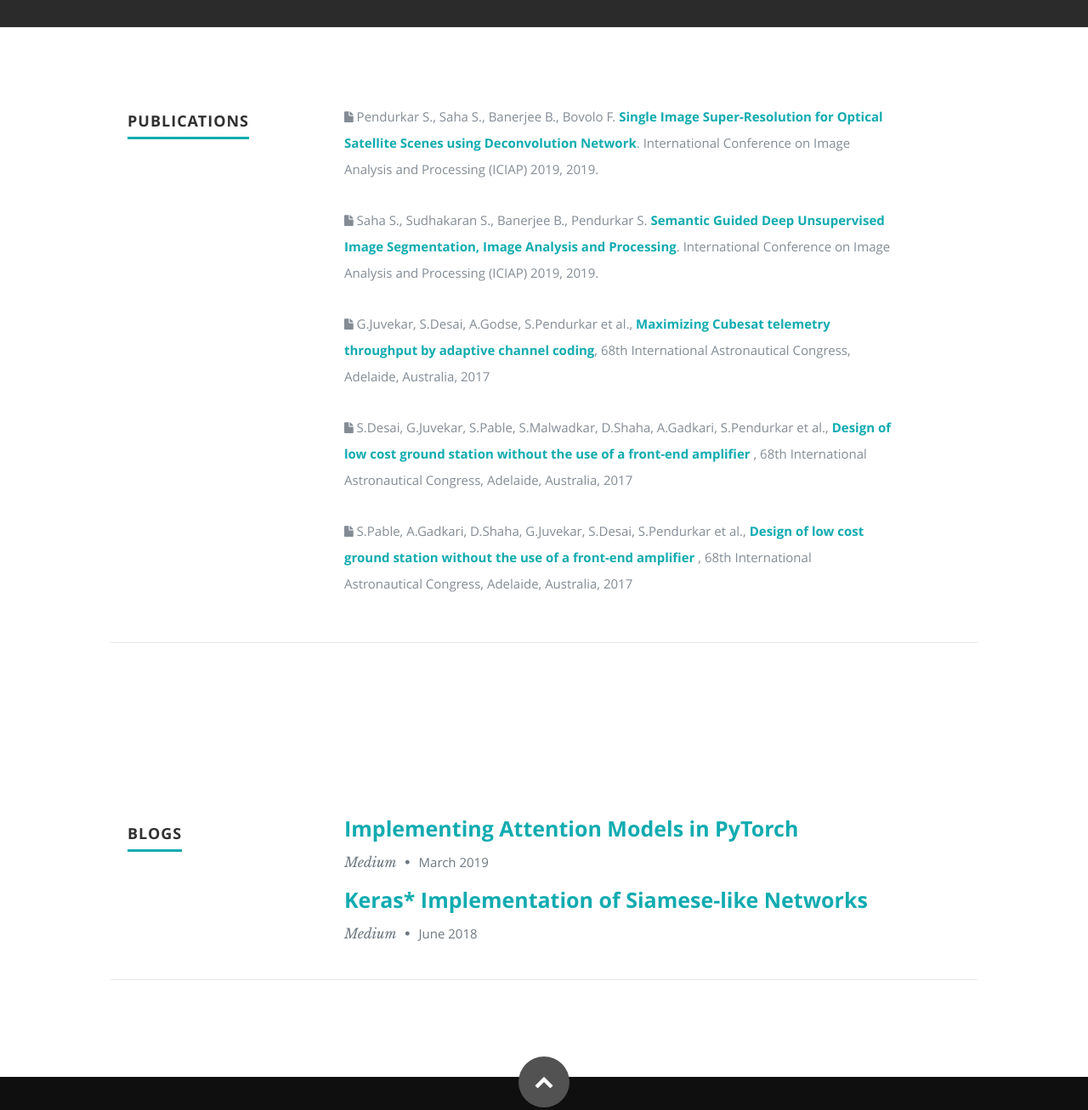
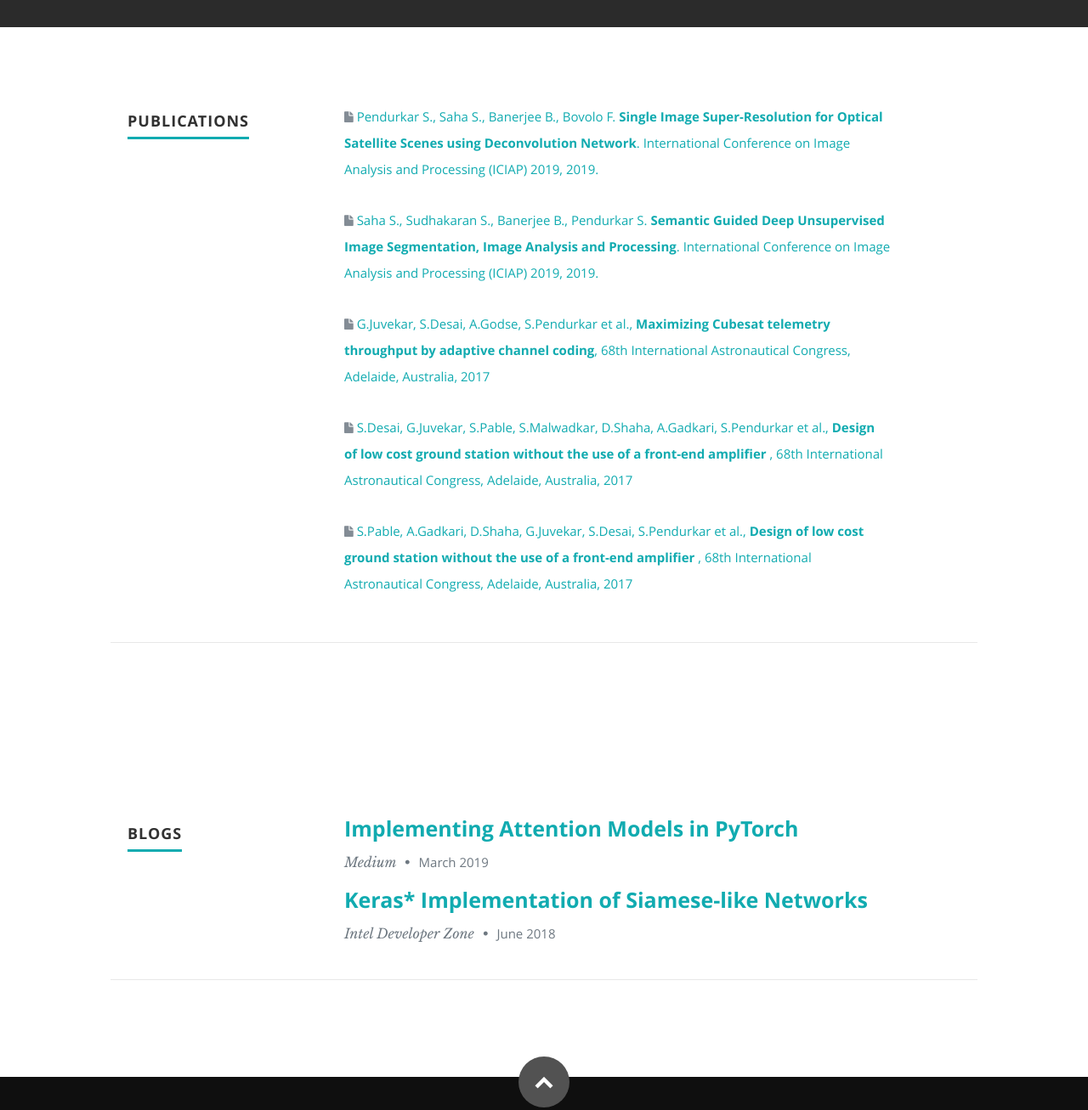
Before and after one commit to sumedhpendurkar/sumedhpendurkar.github.io, a plain HTML site: page index.html in a window 1280 px wide. Shown: the part 1400-2707 px from the top of the page at 85% size. Drawn offline with nearby package versions, Linux system fonts and the light colour scheme; some icons are missing.

Commit message:
added links to paper

```diff
--- a/index.html
+++ b/index.html
@@ -69,7 +69,7 @@
                <li><a href="https://github.com/sumedhpendurkar"><i class="fa fa-github"></i></a></li>
                <li><a href="mailto: sumedhpendurkar@tamu.edu"><i class="fa fa-envelope"></i></a></li>
                <li><a href="https://www.linkedin.com/in/sumedh-pendurkar-b9095144/"><i class="fa fa-linkedin"></i></a></li>
-               <li><a href="#"><i class="ai ai-google-scholar"></i></a></li>
+               <li><a href="https://scholar.google.com/citations?user=rV5BAfcAAAAJ&hl=en"><i class="ai ai-google-scholar"></i></a></li>
                <!-- <li><a href="#"><i class="fa fa-dribbble"></i></a></li>
                <li><a href="#"><i class="fa fa-skype"></i></a></li> -->
 
@@ -136,7 +136,7 @@ I am currently interested to work on optimization of deep networks and interpret
 
                <div class="columns download">
                   <p>
-                     <a href="#" class="button"><i class="fa fa-download"></i>Download Resume</a>
+                     <a href="https://github.com/sumedhpendurkar/resume/raw/master/main.pd" class="button"><i class="fa fa-download"></i>Download Resume</a>
                   </p>
                </div>
 
@@ -169,23 +169,32 @@ I am currently interested to work on optimization of deep networks and interpret
 
 
                   <p><i class="fa fa-file"></i>
-                        Pendurkar S., Saha S., Banerjee B., Bovolo F. <b style ="color:#11ABB0;">Single Image Super-Resolution for Optical Satellite Scenes using Deconvolution Network</b>. International Conference on Image Analysis and Processing (ICIAP) 2019, 2019.
-                  </p>
+				  <a href="https://www.springerprofessional.de/en/single-image-super-resolution-for-optical-satellite-scenes-using/17139298">Pendurkar S., Saha S., Banerjee B., Bovolo F. <b style ="color:#11ABB0;">Single Image Super-Resolution for Optical Satellite Scenes using Deconvolution Network</b>. International Conference on Image Analysis and Processing (ICIAP) 2019, 2019.
+				  </a>
+				  </p>
                   <p><i class="fa fa-file"></i>
+				  <a href="https://www.springerprofessional.de/en/semantic-guided-deep-unsupervised-image-segmentation/17139422">
                      Saha S., Sudhakaran S., Banerjee B., Pendurkar S. <b style ="color:#11ABB0;">Semantic Guided Deep Unsupervised Image Segmentation,
 Image Analysis and Processing</b>. International Conference on Image Analysis and Processing (ICIAP) 2019, 2019.
+				 </a>
                </p>
   				<p><i class="fa fa-file"></i>
+				<a href="https://iafastro.directory/iac/archive/browse/IAC-17/B2/7/41338/">
 				G.Juvekar, S.Desai, A.Godse, S.Pendurkar et al., <b style ="color:#11ABB0;">Maximizing Cubesat telemetry throughput by adaptive channel
 					coding</b>, 68th International Astronautical Congress, Adelaide, Australia, 2017
+				</a>
 				</p>
 				<p><i class="fa fa-file"></i>
+				<a href="https://iafastro.directory/iac/archive/browse/IAC-17/B2/6/41291/">
 				S.Desai, G.Juvekar, S.Pable, S.Malwadkar, D.Shaha, A.Gadkari, S.Pendurkar et al., <b style ="color:#11ABB0;">Design of low cost ground station without the use of a front-end amplifier
 				</b>, 68th International Astronautical Congress, Adelaide, Australia, 2017
+				</a>
 				</p>
-<p><i class="fa fa-file"></i>
+				<p><i class="fa fa-file"></i>
+				<a href="https://iafastro.directory/iac/archive/browse/IAC-17/B2/6/41391/">
 				 S.Pable, A.Gadkari, D.Shaha, G.Juvekar, S.Desai, S.Pendurkar et al., <b style ="color:#11ABB0;">Design of low cost ground station without the use of a front-end amplifier
 				</b>, 68th International Astronautical Congress, Adelaide, Australia, 2017
+				</a>
 				</p>
 
 
@@ -233,7 +242,7 @@ Image Analysis and Processing</b>. International Conference on Image Analysis an
 
                   <div class="twelve columns">
      					<h3><a href="https://software.intel.com/en-us/articles/keras-implementation-of-siamese-like-networks">Keras* Implementation of Siamese-like Networks</a></h3>
-                     <p class="info">Medium <span>&bull;</span> <em class="date">June 2018</em></p>
+                     <p class="info">Intel Developer Zone <span>&bull;</span> <em class="date">June 2018</em></p>
 
                   </div>
 
```
